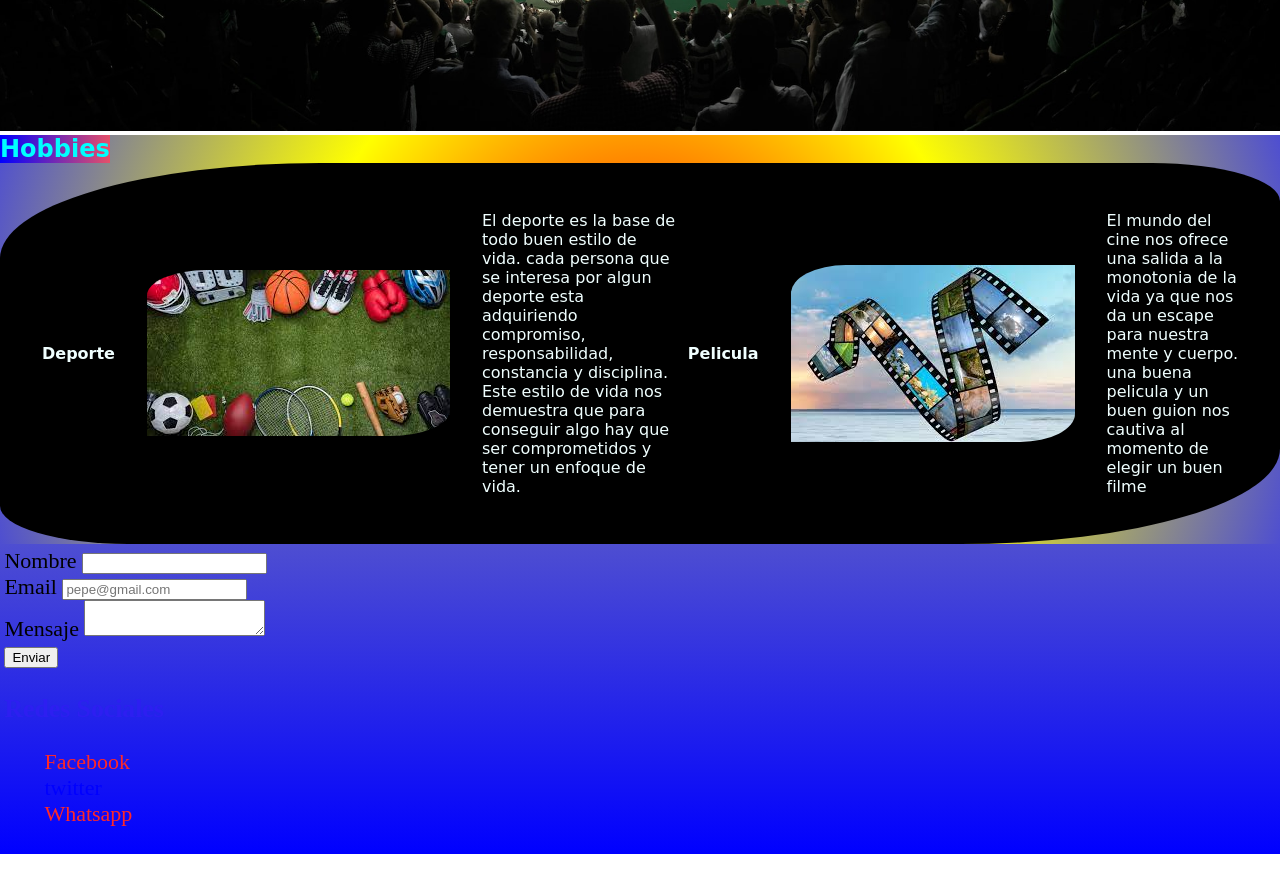
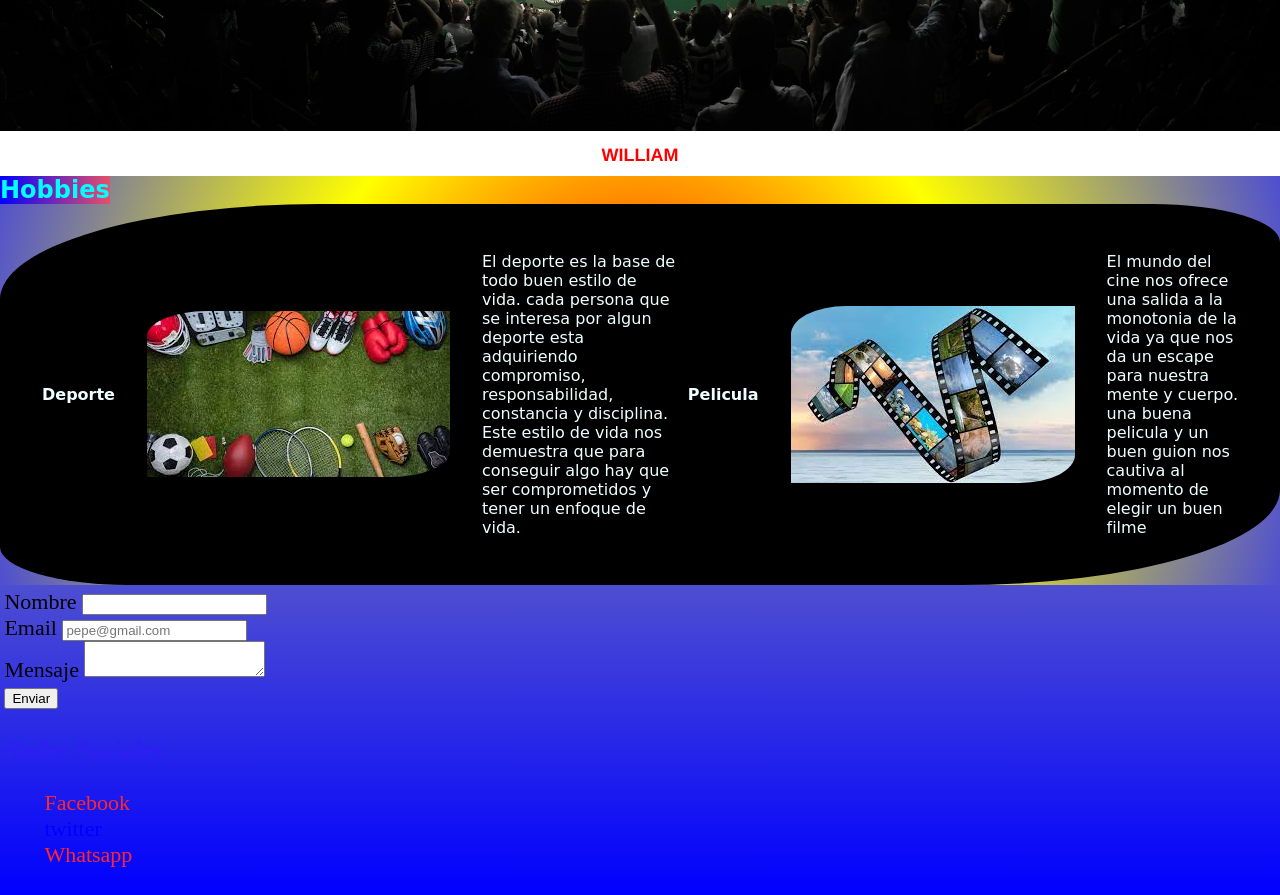
Before and after one commit to Walas8/Miprimerapagina, a plain HTML site: page index.html in a window 1280 px wide. Shown: the part 980-1875 px from the top of the page. Before the commit the page ends 1834 px from the top, so only its background shows below. Drawn offline with Linux system fonts and the light colour scheme; a web font is replaced by a local one.

Commit message:
mi primera confirmación de actualización

```diff
--- a/index.html
+++ b/index.html
@@ -52,6 +52,8 @@
             <section class="seccion-2">
                 <img src="img/Estadio.jpg" alt="imagen de carrusel">
             </section>
+
+            <div class="greeting"><strong>WILLIAM</strong></div>
         </main>
 
         <main class="hobbies">
--- a/styles.css
+++ b/styles.css
@@ -218,3 +218,15 @@ footer nav ul i {
 
     }
 }
+
+
+.greeting {
+ color: red;
+ font-family: Helvetica;
+ font-size: large;
+ padding: 10px;
+ display: flex;
+ align-items: center;
+ justify-content: center;
+
+}
```
